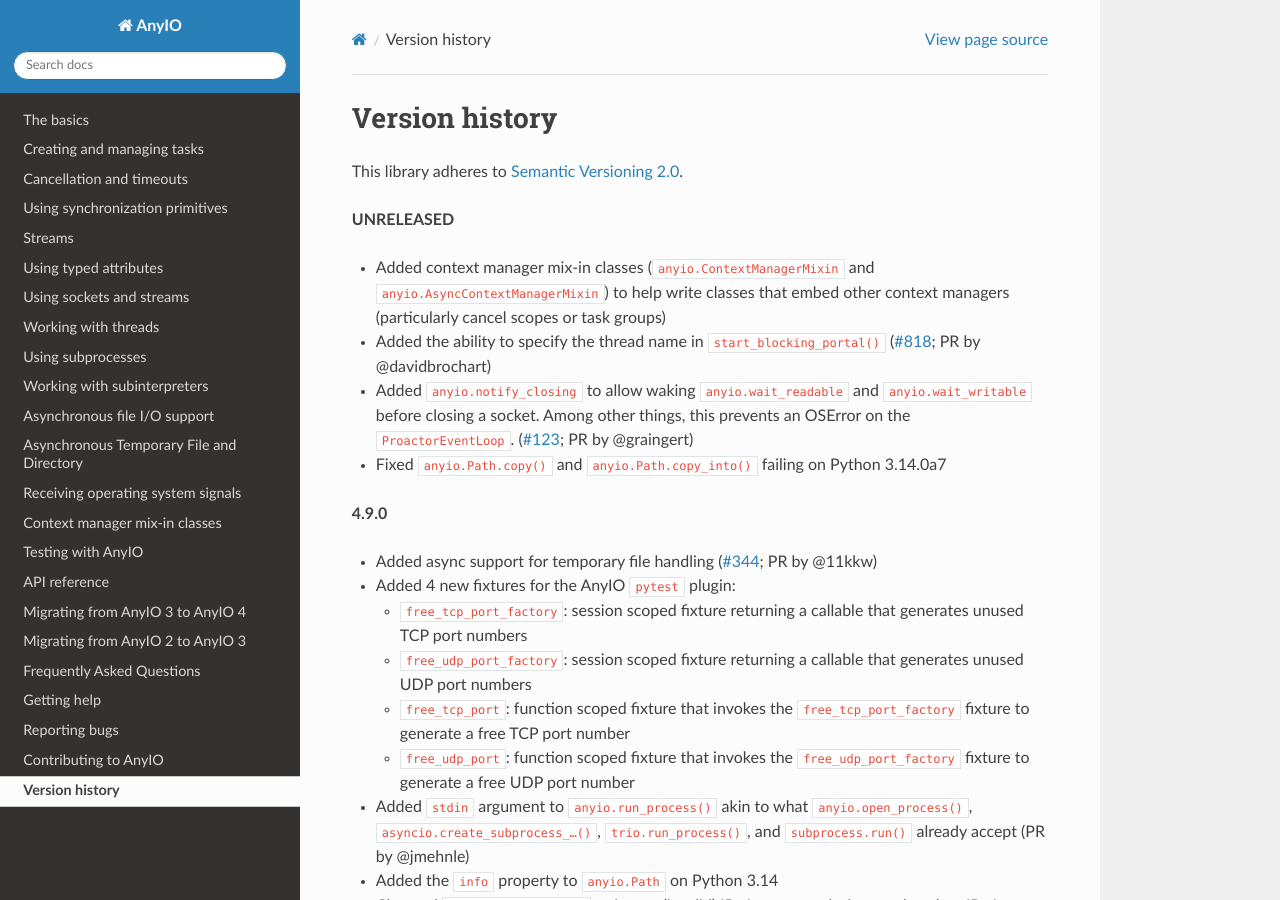
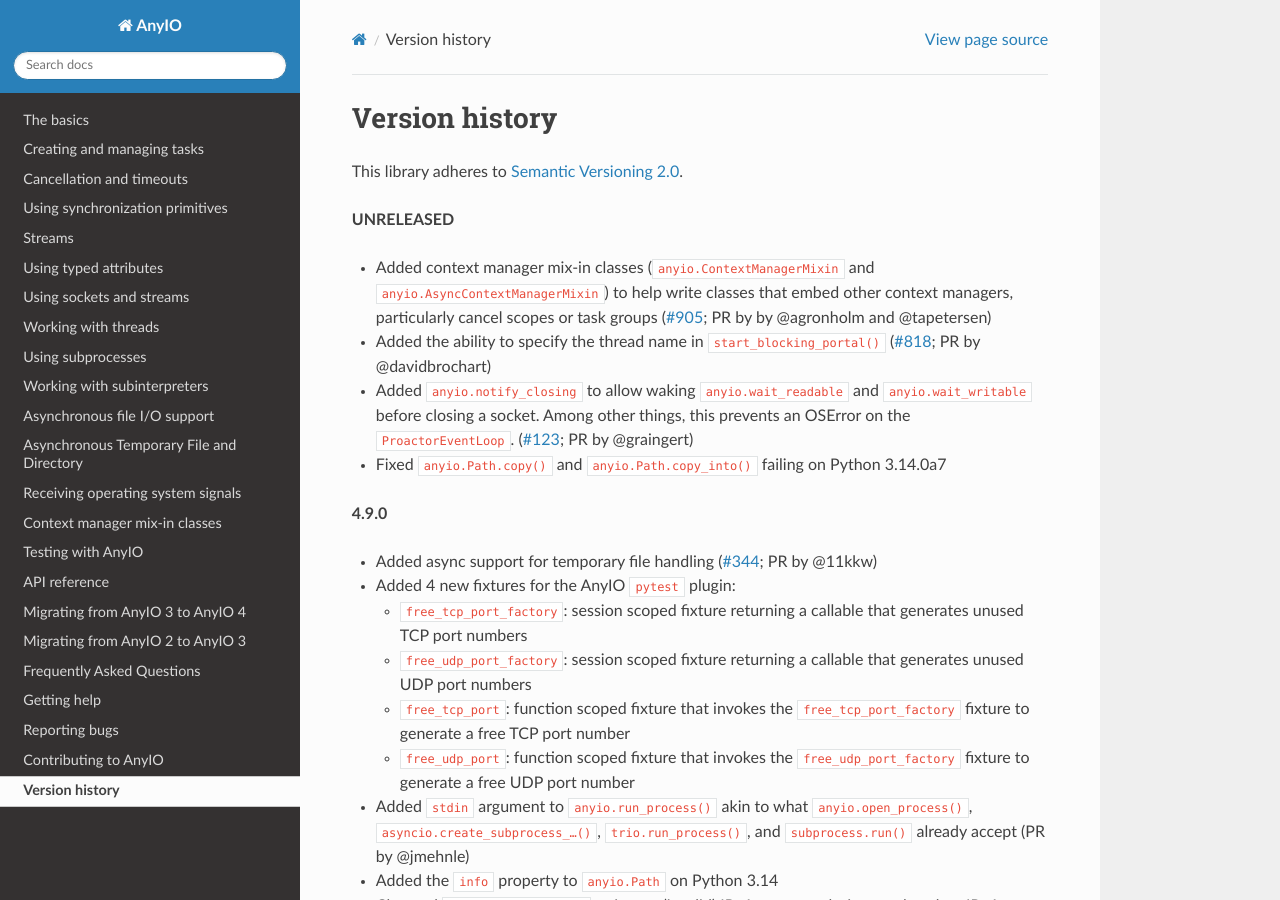
Before and after one commit to agronholm/anyio, a Sphinx documentation site: the page built from docs/versionhistory.rst, in a window 1280 px wide and 900 px high. Built offline with Sphinx 7.4.7 and the Read the Docs theme 3.1.0, drawn with Linux system fonts in a browser that asks for light colours; the version number could not be read and is left out.

Commit message:
Added attribution

```diff
--- a/docs/versionhistory.rst
+++ b/docs/versionhistory.rst
@@ -7,7 +7,9 @@
 
 - Added context manager mix-in classes (``anyio.ContextManagerMixin`` and
   ``anyio.AsyncContextManagerMixin``) to help write classes that embed other context
-  managers (particularly cancel scopes or task groups)
+  managers, particularly cancel scopes or task groups
+  (`#905 <https://github.com/agronholm/anyio/pull/905>`_; PR by by @agronholm and
+  @tapetersen)
 - Added the ability to specify the thread name in ``start_blocking_portal()``
   (`#818 <https://github.com/agronholm/anyio/issues/818>`_; PR by @davidbrochart)
 - Added ``anyio.notify_closing`` to allow waking ``anyio.wait_readable``
```
